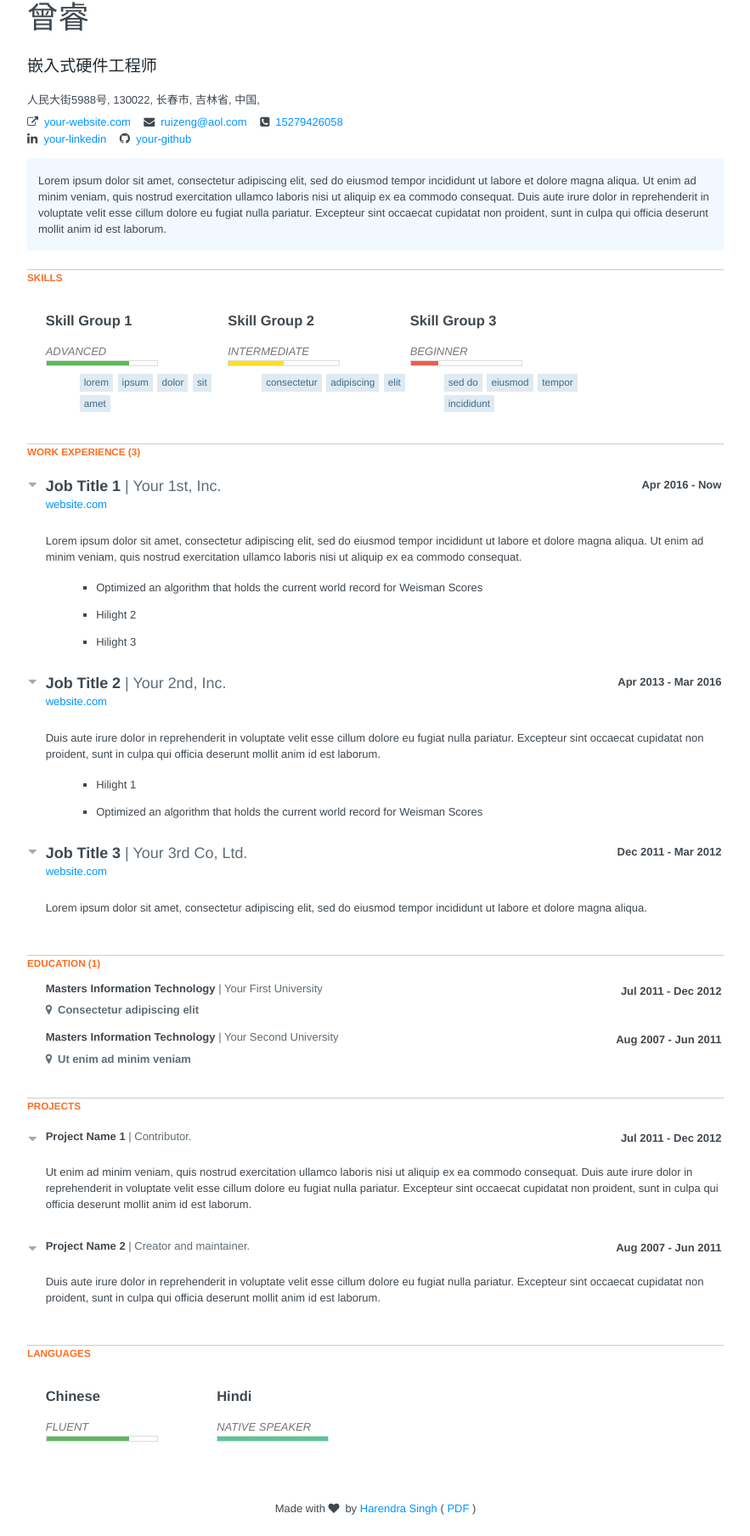
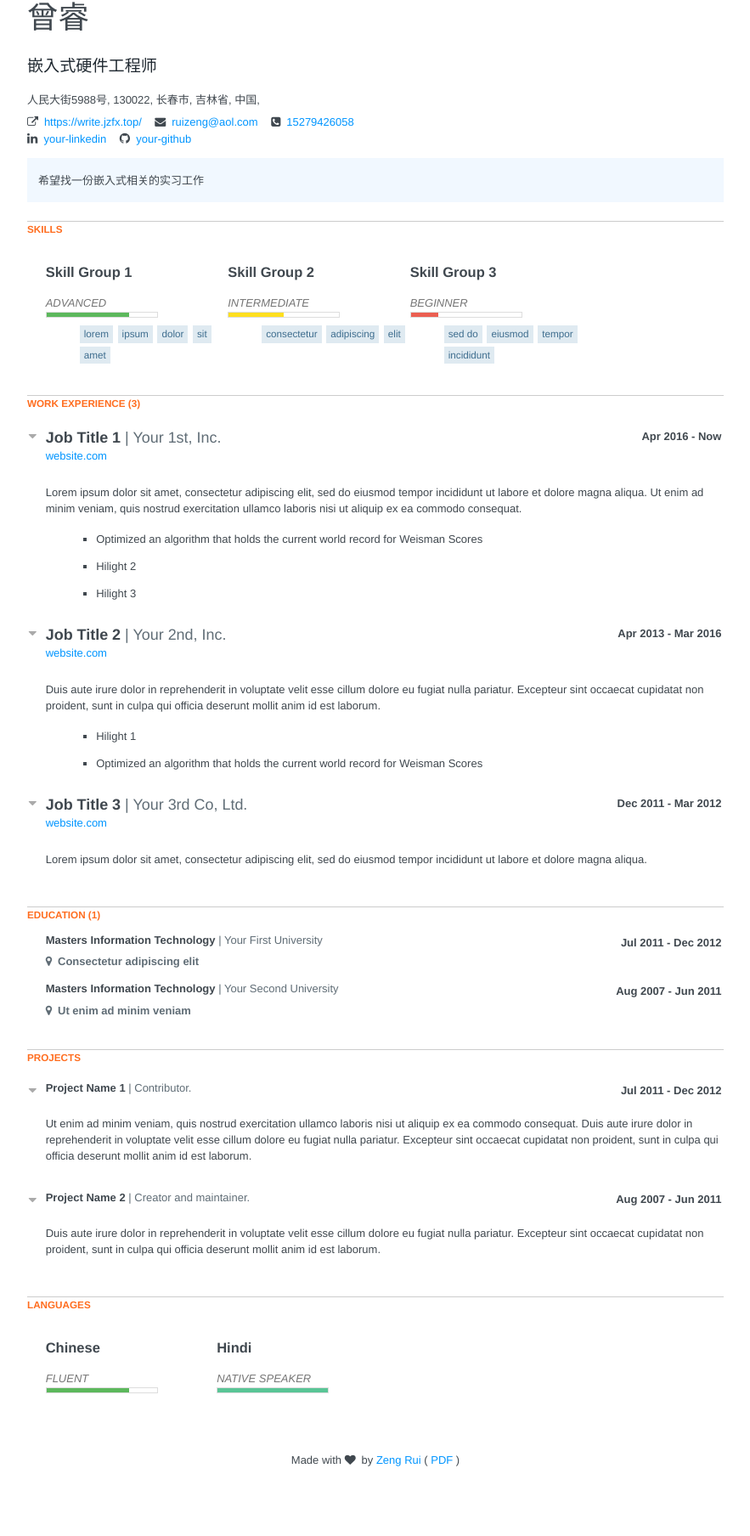
Before and after one commit to RuiZengDev/resume, a plain HTML site: page 2023/05/09/hello-world/index.html in a window 1280 px wide. Shown: the part 60-1868 px from the top of the page at 85% size, without its empty margins (198-1081 px from the left). After the commit the page ends 1811 px from the top, so only its background shows below. Drawn offline with Linux system fonts and the light colour scheme.

Commit message:
Site updated: 2023-05-09 21:52:00

```diff
--- a/2023/05/09/hello-world/index.html
+++ b/2023/05/09/hello-world/index.html
@@ -35,7 +35,7 @@
 
             <div ">
                 <span class=" fa fa-external-link"></span>
-                <a target="_blank" href="your-website.com">your-website.com</a>
+                <a target="_blank" href="https://write.jzfx.top/">https://write.jzfx.top/</a>
             </div>
 
             <div ">
@@ -56,7 +56,7 @@
                 <div class="username">
                     <span class="fa fa-linkedin social"></span>
                     <span class="url">
-                        <a target="_blank" href="https://linkedin.com/">your-linkedin</a>
+                        <a target="_blank" href="https://www.linkedin.com/in/rui-zeng-91890b275/">your-linkedin</a>
                     </span>
                 </div>
             </div>
@@ -65,7 +65,7 @@
                 <div class="username">
                     <span class="fa fa-github social"></span>
                     <span class="url">
-                        <a target="_blank" href="https://github.com/">your-github</a>
+                        <a target="_blank" href="https://github.com/RuiZengDev/">your-github</a>
                     </span>
                 </div>
             </div>
@@ -76,7 +76,7 @@
     <section class="section main-summary">
         <section>
             <div>
-                <p>Lorem ipsum dolor sit amet, consectetur adipiscing elit, sed do eiusmod tempor incididunt ut labore et dolore magna aliqua. Ut enim ad minim veniam, quis nostrud exercitation ullamco laboris nisi ut aliquip ex ea commodo consequat. Duis aute irure dolor in reprehenderit in voluptate velit esse cillum dolore eu fugiat nulla pariatur. Excepteur sint occaecat cupidatat non proident, sunt in culpa qui officia deserunt mollit anim id est laborum.</p>
+                <p>希望找一份嵌入式相关的实习工作</p>
             </div>
         </section>
     </section>
@@ -423,7 +423,7 @@
 
 </div>
     <footer>
-  Made with <i class="fa fa-heart aria-hidden=" true=""></i> by <a href="https://github.com/harendra1993/vita" target="_blank" rel="noopener">Harendra Singh</a> <span class="print">( <a href="javascript:window.print()">PDF</a> )</span>
+  Made with <i class="fa fa-heart aria-hidden=" true=""></i> by <a href="https://write.jzfx.top/resume/" target="_blank" rel="noopener">Zeng Rui</a> <span class="print">( <a href="javascript:window.print()">PDF</a> )</span>
 </footer>
 </body>
 
```
Also changed, not shown: archives/2023/05/index.html (+5 -5 lines), archives/2023/index.html (+5 -5 lines), archives/index.html (+5 -5 lines), index.html (+5 -5 lines).
